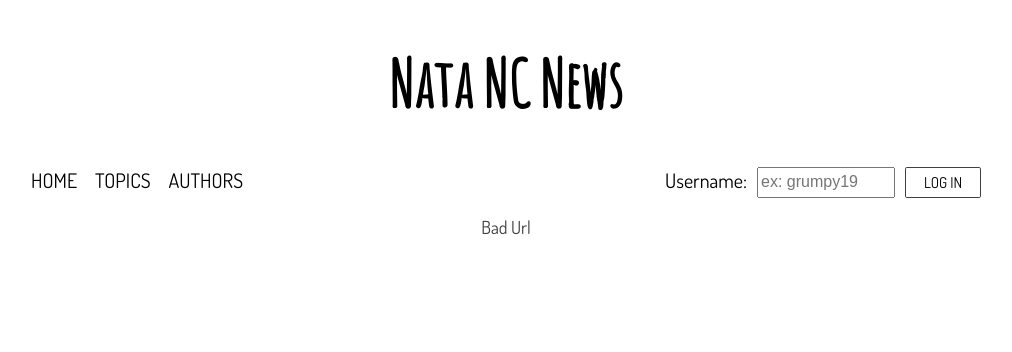
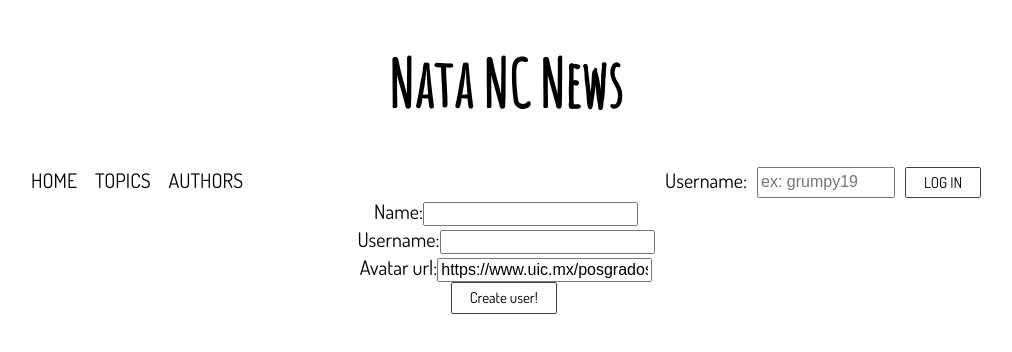
Before and after one commit to Natalalia/nata-nc-news-fe, a React (Create React App) app: page /create-user in a window 1280 px wide. Shown: the top 352 px of the page, without its empty margins (134-1146 px from the left). Built offline with nearby package versions, Linux system fonts and the light colour scheme; no server answers.

Commit message:
crate new user component

```diff
--- a/src/App.js
+++ b/src/App.js
@@ -10,6 +10,7 @@ import AddTopic from "./components/AddTopic";
 import Authors from "./components/Authors";
 import AuthorArticles from "./components/AuthorArticles";
 import TopicArticles from "./components/TopicArticles";
+import CreateUser from "./components/CreateUser";
 import ShowError from "./components/ShowError";
 import { getAuthors } from "./api";
 
@@ -52,6 +53,7 @@ class App extends React.Component {
               authors={this.state.authors}
             />
             <TopicArticles path="/topics/:topic" authors={this.state.authors} />
+            <CreateUser path="/create-user" />
             <ShowError default />
           </Router>
         </div>
--- a/src/api.js
+++ b/src/api.js
@@ -62,6 +62,12 @@ export const submitComment = (id, comment) => {
   );
 };
 
+export const submitUser = user => {
+  return Axios.post(`${url}/users`, user).then(({ data: { user } }) => {
+    return user;
+  });
+};
+
 export const patchArticle = (id, voteDirection) => {
   return Axios.patch(`${url}/articles/${id}`, {
     inc_votes: voteDirection
--- a/src/components/AuthorsHeader.jsx
+++ b/src/components/AuthorsHeader.jsx
@@ -6,7 +6,7 @@ const AuthorsHeader = props => {
     <div className="header">
       <h2 className="titleHeader">AUTHORS</h2>
       <div className="postButtonGrid">
-        <Link className="postButton" to="/create-account">
+        <Link className="postButton" to="/create-user">
           Create Account
         </Link>
       </div>
--- /dev/null
+++ b/src/components/CreateUser.jsx
@@ -0,0 +1,63 @@
+import React from "react";
+import { navigate } from "@reach/router";
+import { submitUser } from "../api";
+
+class CreateUser extends React.Component {
+  state = {
+    username: "",
+    avatar_url: "https://www.uic.mx/posgrados/files/2018/05/default-user.png",
+    name: ""
+  };
+
+  render() {
+    return (
+      <div>
+        <form onSubmit={this.handleSubmit}>
+          <div>
+            <label>Name:</label>
+            <input
+              required
+              value={this.state.name}
+              onChange={e => this.handleChange("name", e.target.value)}
+            />
+          </div>
+          <div>
+            <label>Username:</label>
+            <input
+              required
+              value={this.state.username}
+              onChange={e => this.handleChange("username", e.target.value)}
+            />
+          </div>
+          <div>
+            <label>Avatar url:</label>
+            <input
+              value={this.state.avatar_url}
+              onChange={e => this.handleChange("avatar_url", e.target.value)}
+            />
+          </div>
+          <div>
+            <button className="postButton">Create user!</button>
+          </div>
+        </form>
+      </div>
+    );
+  }
+
+  handleChange = (key, value) => {
+    this.setState({ [key]: value });
+  };
+
+  handleSubmit = event => {
+    event.preventDefault();
+    submitUser({
+      username: this.state.username,
+      avatar_url: this.state.avatar_url,
+      name: this.state.name
+    }).then(() => {
+      navigate("/authors");
+    });
+  };
+}
+
+export default CreateUser;
```
